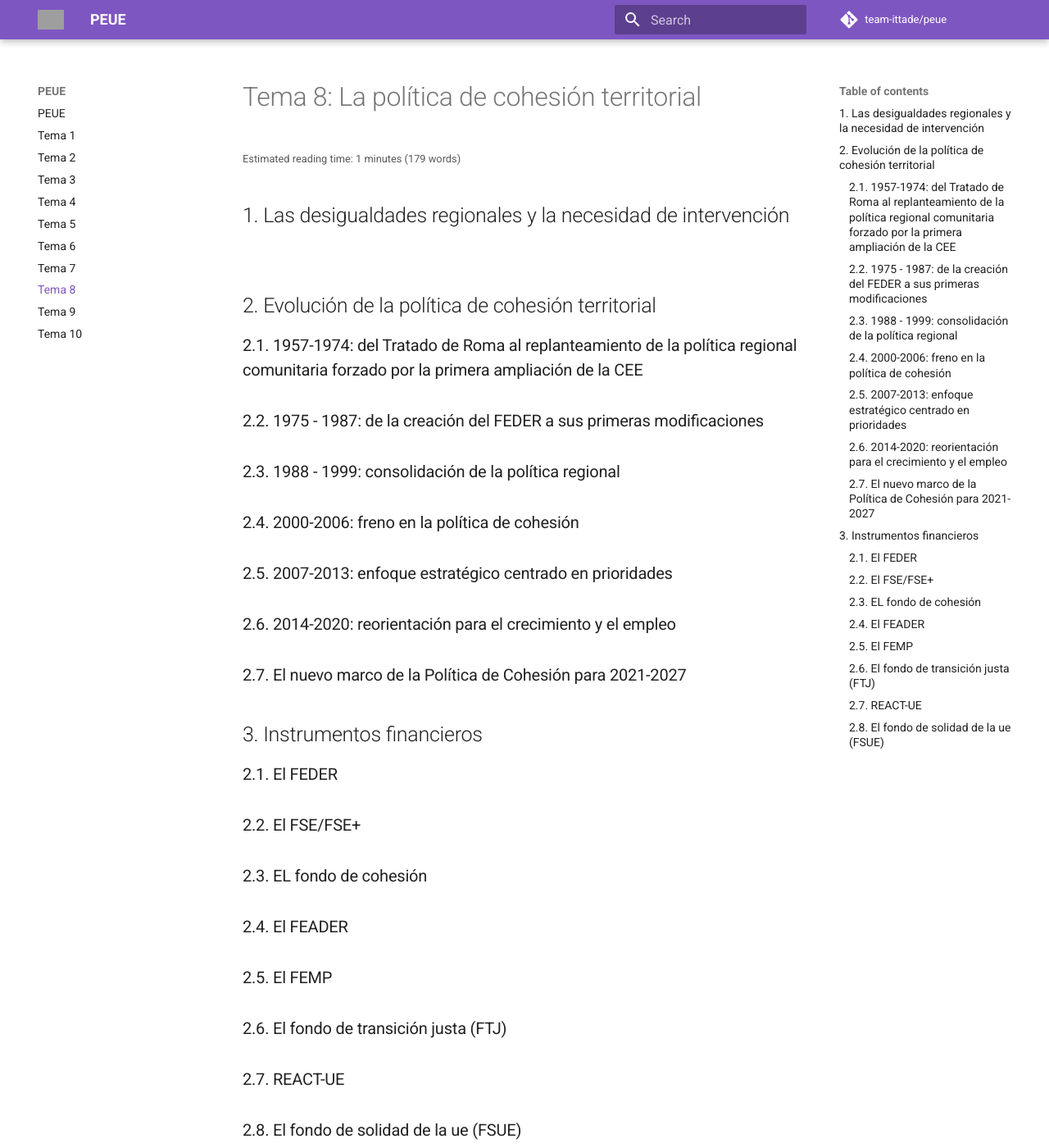
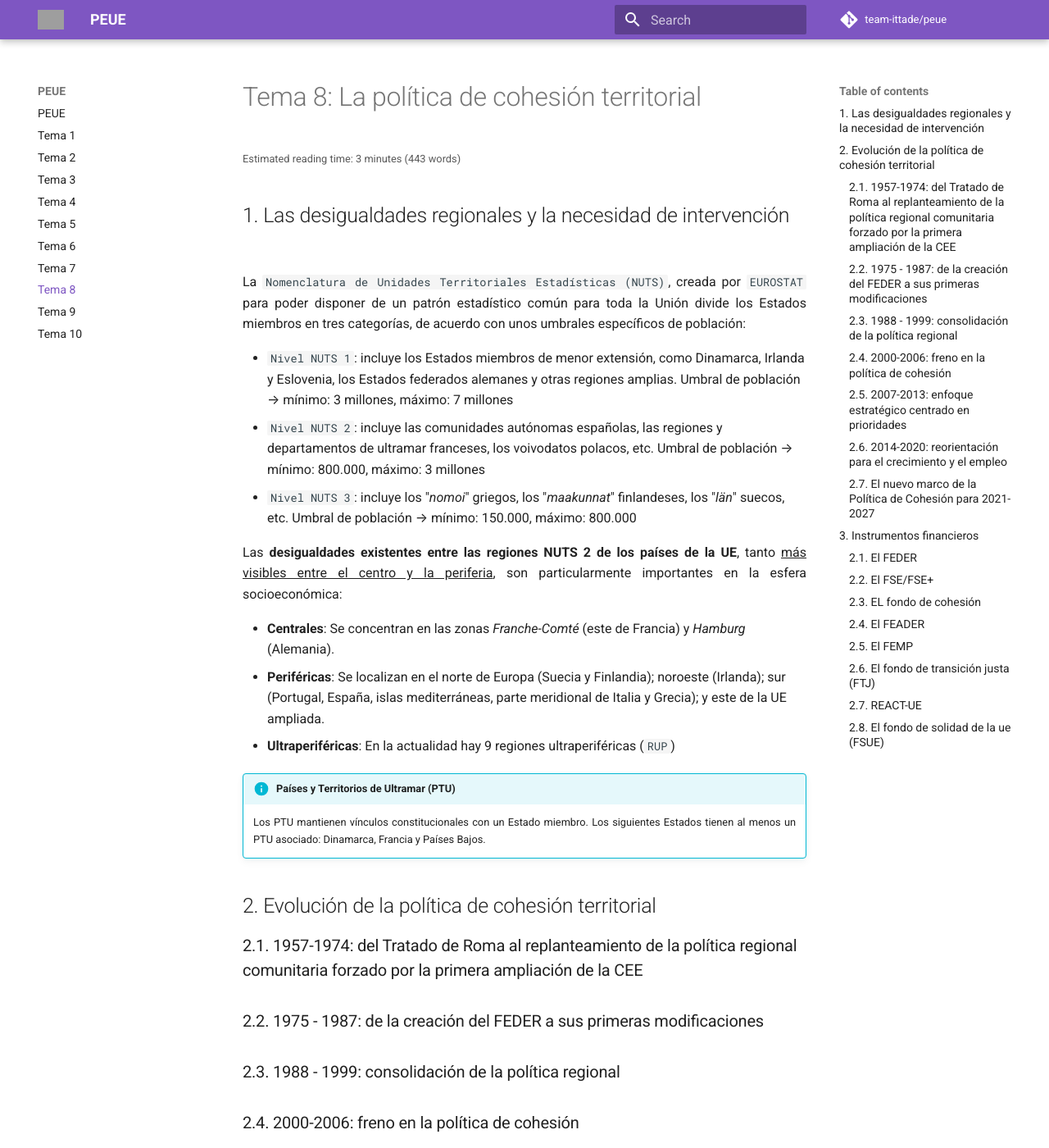
Before and after one commit to team-ittade/peue, an MkDocs documentation site: the page built from docs/tema-8.md, in a window 1280 px wide and 1400 px high. Shown: the whole window at 82% size. Built offline with MkDocs 1.6.1 and Material for MkDocs 9.7.7, drawn with Linux system fonts in a browser that asks for light colours; comment, search, counter and statistics services are not loaded; grey boxes are pictures that could not be loaded.

Commit message:
feat: start working on lection 8

```diff
--- a/docs/data/progress.json
+++ b/docs/data/progress.json
@@ -6,7 +6,7 @@
   "5": { "total": 45, "done": 45 },
   "6": { "total": 34, "done": 34 },
   "7": { "total": 16, "done": 16 },
-  "8": { "total": 42, "done": 0 },
+  "8": { "total": 42, "done": 3 },
   "9": { "total": 30, "done": 0 },
   "10": { "total": 33, "done": 0 }
 }
--- a/docs/tema-8.md
+++ b/docs/tema-8.md
@@ -1,6 +1,21 @@
 # Tema 8: La política de cohesión territorial
 
 ## 1. Las desigualdades regionales y la necesidad de intervención
+
+La `Nomenclatura de Unidades Territoriales Estadísticas (NUTS)`, creada por `EUROSTAT` para poder disponer de un patrón estadístico común para toda la Unión divide los Estados miembros en tres categorías, de acuerdo con unos umbrales específicos de población:
+
+- `Nivel NUTS 1`: incluye los Estados miembros de menor extensión, como Dinamarca, Irlanda y Eslovenia, los Estados federados alemanes y otras regiones amplias. Umbral de población --> mínimo: 3 millones, máximo: 7 millones
+- `Nivel NUTS 2`: incluye las comunidades autónomas españolas, las regiones y departamentos de ultramar franceses, los voivodatos polacos, etc. Umbral de población --> mínimo: 800.000, máximo: 3 millones
+- `Nivel NUTS 3`: incluye los "*nomoi*" griegos, los "*maakunnat*" finlandeses, los "*län*" suecos, etc. Umbral de población --> mínimo: 150.000, máximo: 800.000
+
+Las **desigualdades existentes entre las regiones NUTS 2 de los países de la UE**, tanto ^^más visibles entre el centro y la periferia^^, son particularmente importantes en la esfera socioeconómica:
+
+- **Centrales**: Se concentran en las zonas *Franche-Comté* (este de Francia) y *Hamburg* (Alemania).
+- **Periféricas**: Se localizan en el norte de Europa (Suecia y Finlandia); noroeste (Irlanda); sur (Portugal, España, islas mediterráneas, parte meridional de Italia y Grecia); y este de la UE ampliada.
+- **Ultraperiféricas**: En la actualidad hay 9 regiones ultraperiféricas (`RUP`)
+
+!!! info "Países y Territorios de Ultramar (PTU)"
+    Los PTU mantienen vínculos constitucionales con un Estado miembro. Los siguientes Estados tienen al menos un PTU asociado: Dinamarca, Francia y Países Bajos.
 
 ## 2. Evolución de la política de cohesión territorial
 
```
